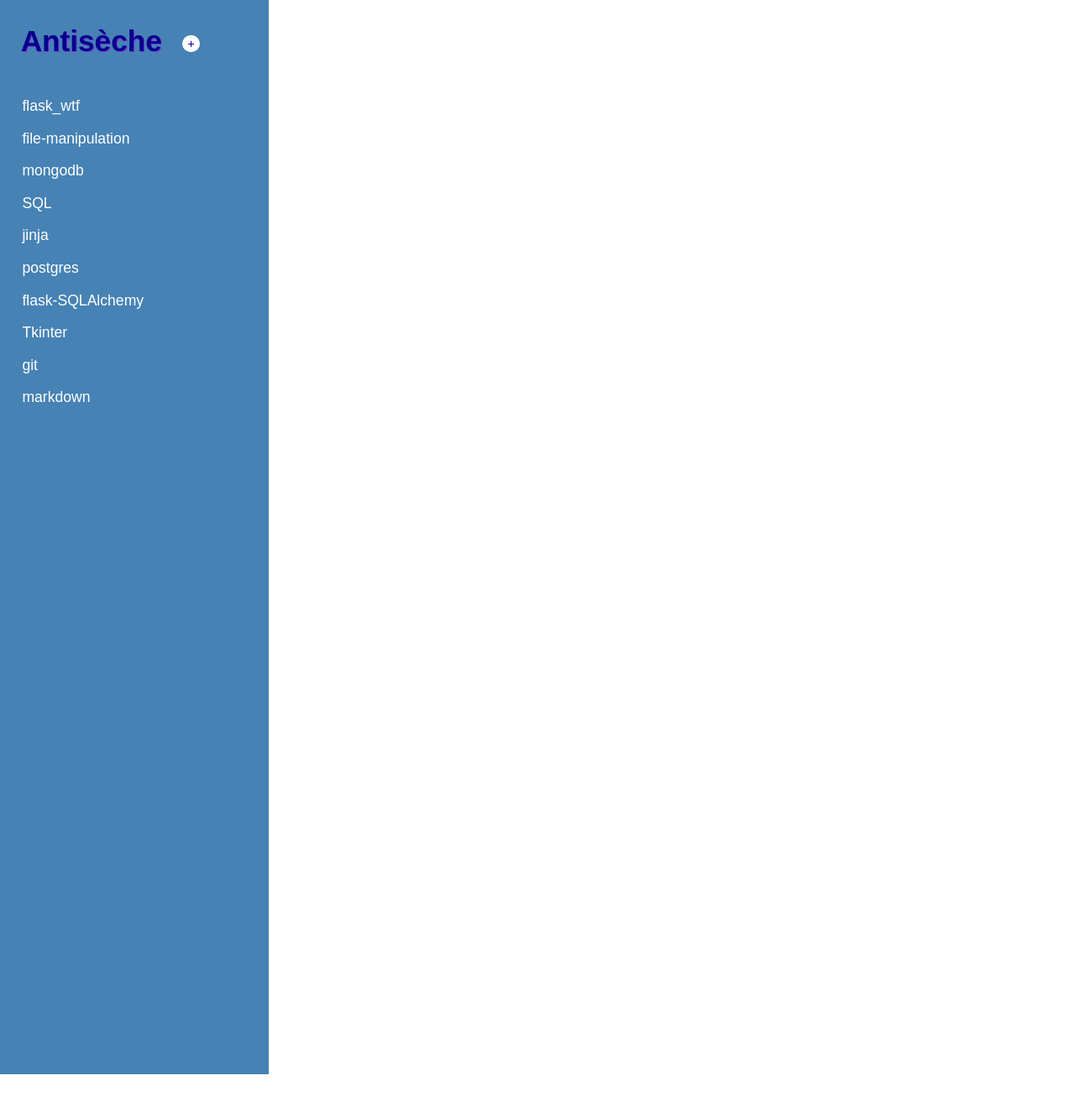
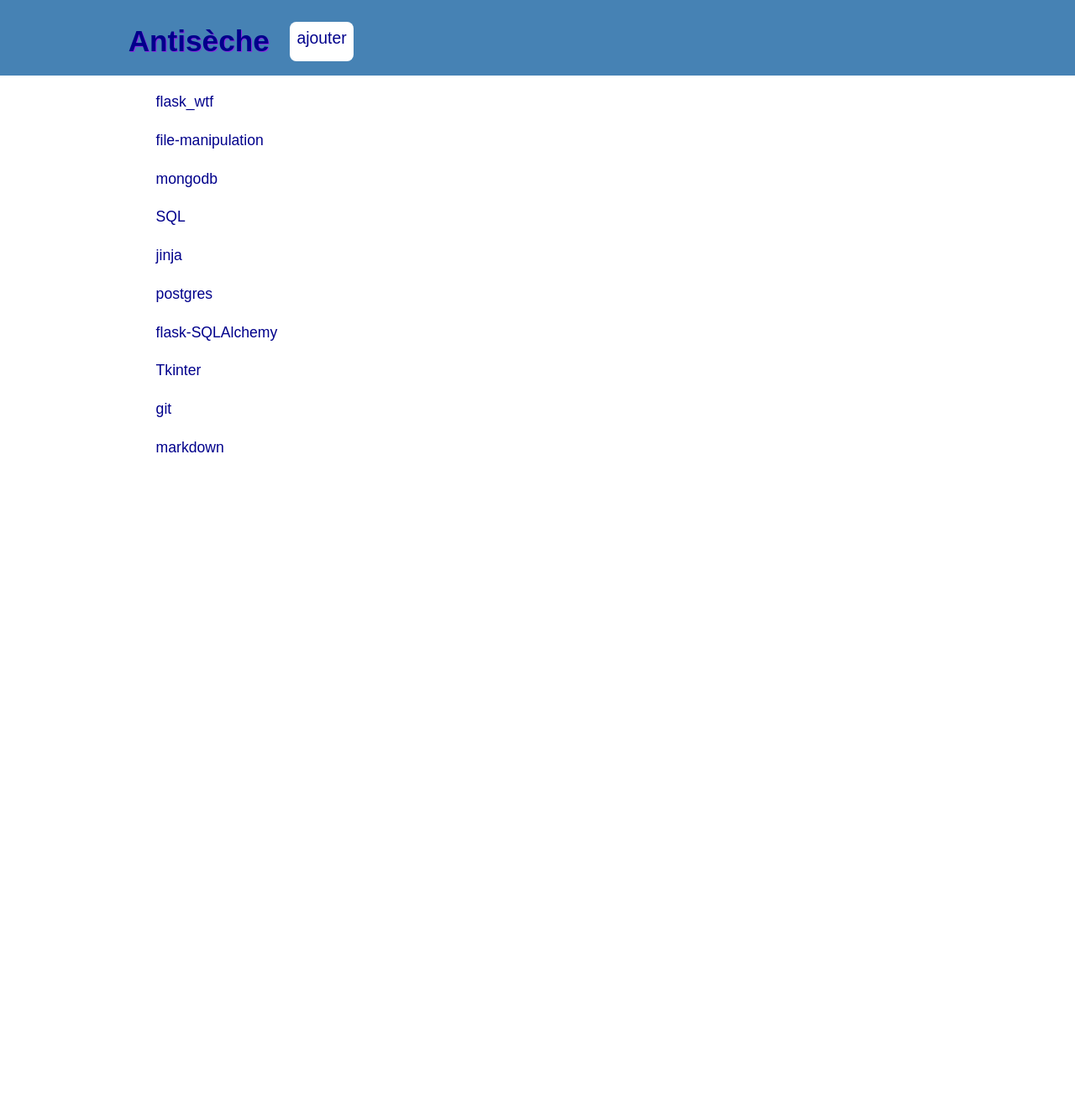
Before and after one commit to FabienCruz/antiseche, a Flask app: page / in a window 1280 px wide. Shown: the top 1319 px of the page at 84% size. Run offline with Flask 2, Linux system fonts and the light colour scheme.

Commit message:
new navigation

```diff
--- a/app.py
+++ b/app.py
@@ -57,7 +57,7 @@ class Form(FlaskForm):
 @app.route('/')
 def index():
     files = list(directory.glob('*.md'))
-    return render_template('index.html', files=files)
+    return render_template('list.html', files=files)
 
 @app.route('/<file_selected>')
 def open_file(file_selected):
--- a/static/antiseche.css
+++ b/static/antiseche.css
@@ -1,11 +1,11 @@
 body {
-    display: flex;
     margin: 0;
     padding: 0
 }
 
 main {
-    margin-left: 25%;
+    margin-left: 10%;
+    margin-right: 10%;
     padding: 0 1em;
     font-family: sans-serif;
     font-size: 1.1em;
@@ -17,17 +17,17 @@ h1 {
     color: steelblue;
 }
 
+li {
+    list-style: none;
+}
+
 a {
-    color: inherit;
+    color: darkblue;
     text-decoration: none;
 }
 
-p a {
-    color: darkblue;
-}
-
 a:hover {
-    border-bottom: solid 1px darkblue;
+    border-bottom: solid 1px steelblue;
 }
 
 /* -----------
@@ -45,10 +45,12 @@ Navigation
 -----------*/
 
 nav {
-    position: fixed;
+    position: sticky;
+    position: -webkit-sticky;
+    top: 0;
     overflow: scroll;
-    width: 25%;
-    height: 100vw;
+    width: 100%;
+    height: 7vw;
     background-color: steelblue;
     color: white;
     font-family: sans-serif;
@@ -59,6 +61,7 @@ nav {
 
 nav h2 {
     color: darkblue;
+    margin-left: 10%;
     padding: 0 0.7em;
     font-size: 2em;
     text-shadow: 1px 1px blueviolet;
@@ -73,12 +76,12 @@ nav ul {
 }
 
 nav .btn {
-    font-size: 14px;
+    font-size: 1.1em;
     color: darkblue;
     background-color: white;
-    margin: 42px 0 36px;
-    padding: 2px 6px;
-    border-radius: 50%;
+    margin: 2vw 0;
+    padding: 8px;
+    border-radius: 8px;
 }
 
 nav .btn:hover {
--- /dev/null
+++ b/templates/list.html
@@ -0,0 +1,8 @@
+{% extends "index.html" %}
+{% block page %}
+<li>
+    {% for file in files %}
+        <ul><a href="/{{ file.name }}">{{ file.stem }}</a></ul>
+    {% endfor %}
+</li>
+{% endblock %}
--- a/templates/navigation.html
+++ b/templates/navigation.html
@@ -1,8 +1,3 @@
 <div style="display: flex;">
-<h2><a href="/">Antisèche</a></h2><a class="btn" href="/new"> + </a>
+<h2><a href="/">Antisèche</a></h2><a class="btn" href="/new"> ajouter </a>
 </div>
-<li>
-    {% for file in files %}
-        <ul><a href="/{{ file.name }}">{{ file.stem }}</a></ul>
-    {% endfor %}
-</li>
```
